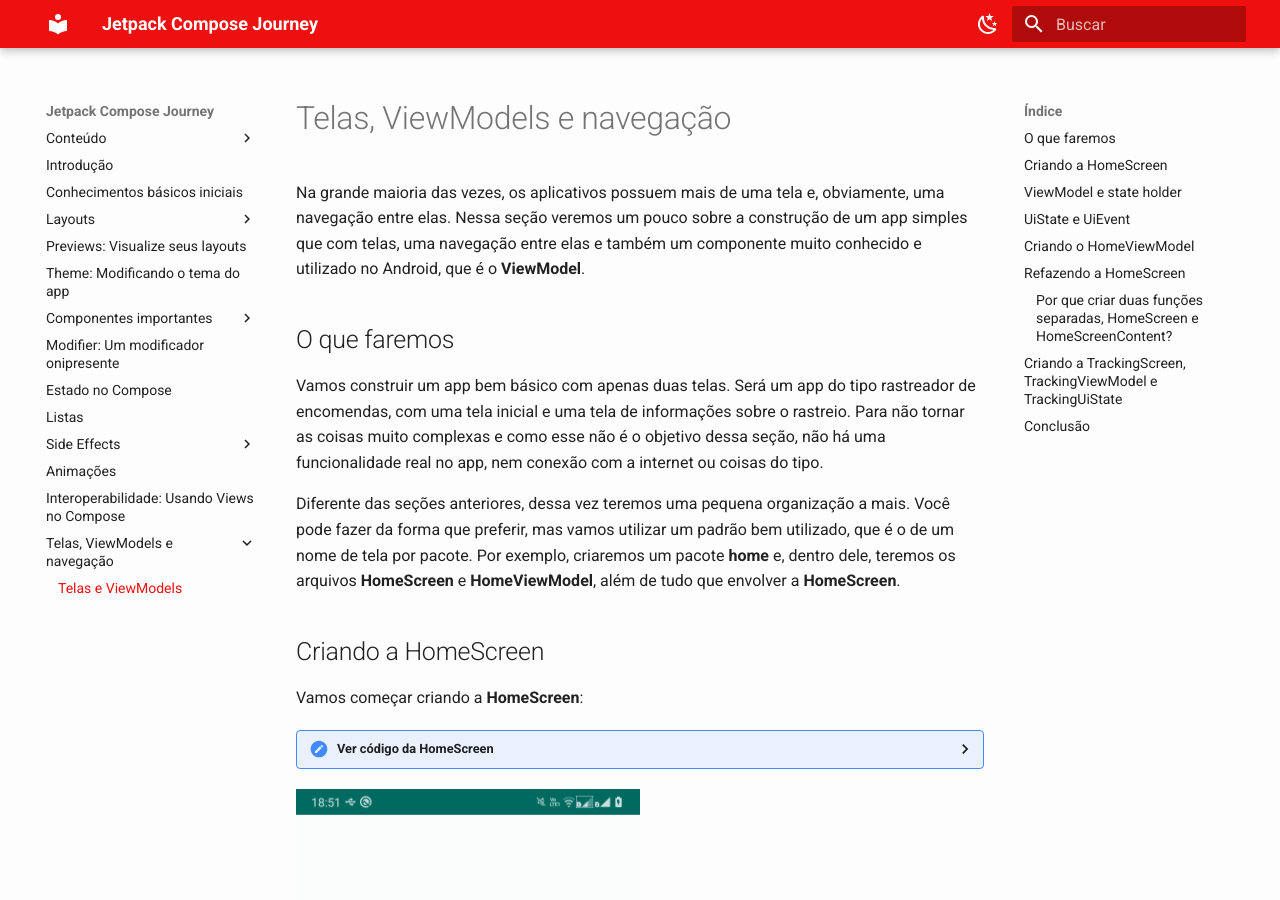
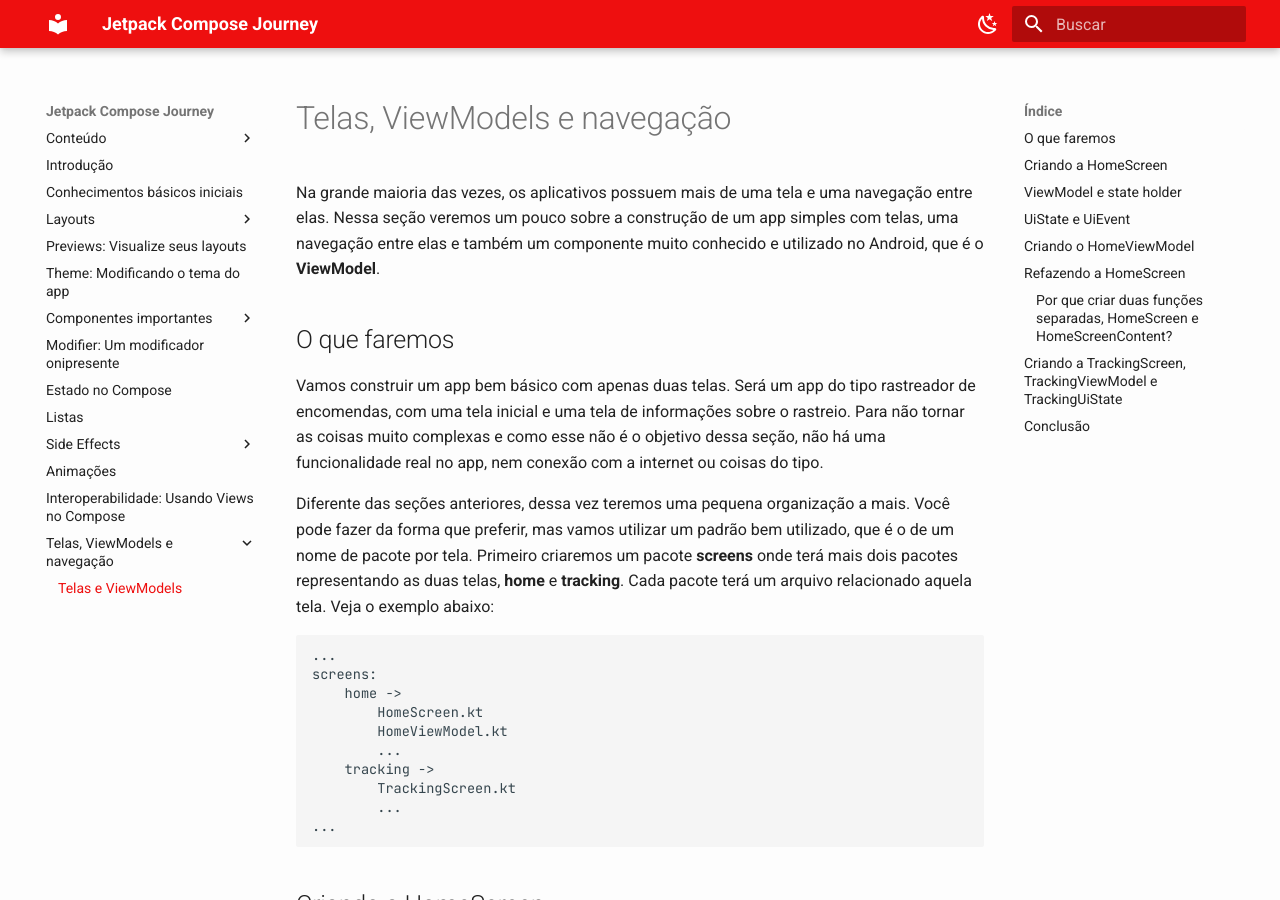
Before and after one commit to jsericksk/Jetpack-Compose-Journey, an MkDocs documentation site: the page built from docs/screens/screens.md, in a window 1280 px wide and 900 px high. Built offline with MkDocs 1.6.1 and Material for MkDocs 9.7.7, drawn with Linux system fonts in a browser that asks for light colours.

Commit message:
screens.md atualizado

````diff
--- a/docs/screens/screens.md
+++ b/docs/screens/screens.md
@@ -1,12 +1,25 @@
 # Telas, ViewModels e navegação
 
-Na grande maioria das vezes, os aplicativos possuem mais de uma tela e, obviamente, uma navegação entre elas. Nessa seção veremos um pouco sobre a construção de um app simples que com telas, uma navegação entre elas e também um componente muito conhecido e utilizado no Android, que é o **ViewModel**.
+Na grande maioria das vezes, os aplicativos possuem mais de uma tela e uma navegação entre elas. Nessa seção veremos um pouco sobre a construção de um app simples com telas, uma navegação entre elas e também um componente muito conhecido e utilizado no Android, que é o **ViewModel**.
 
 ## O que faremos
 
 Vamos construir um app bem básico com apenas duas telas. Será um app do tipo rastreador de encomendas, com uma tela inicial e uma tela de informações sobre o rastreio. Para não tornar as coisas muito complexas e como esse não é o objetivo dessa seção, não há uma funcionalidade real no app, nem conexão com a internet ou coisas do tipo.
 
-Diferente das seções anteriores, dessa vez teremos uma pequena organização a mais. Você pode fazer da forma que preferir, mas vamos utilizar um padrão bem utilizado, que é o de um nome de tela por pacote. Por exemplo, criaremos um pacote **home** e, dentro dele, teremos os arquivos **HomeScreen** e **HomeViewModel**, além de tudo que envolver a **HomeScreen**.
+Diferente das seções anteriores, dessa vez teremos uma pequena organização a mais. Você pode fazer da forma que preferir, mas vamos utilizar um padrão bem utilizado, que é o de um nome de pacote por tela. Primeiro criaremos um pacote **screens** onde terá mais dois pacotes representando as duas telas, **home** e **tracking**. Cada pacote terá um arquivo relacionado aquela tela. Veja o exemplo abaixo:
+
+```
+...
+screens:
+    home ->
+        HomeScreen.kt
+        HomeViewModel.kt
+        ...
+    tracking ->
+        TrackingScreen.kt
+        ...
+...
+```
 
 ## Criando a HomeScreen
 
````
